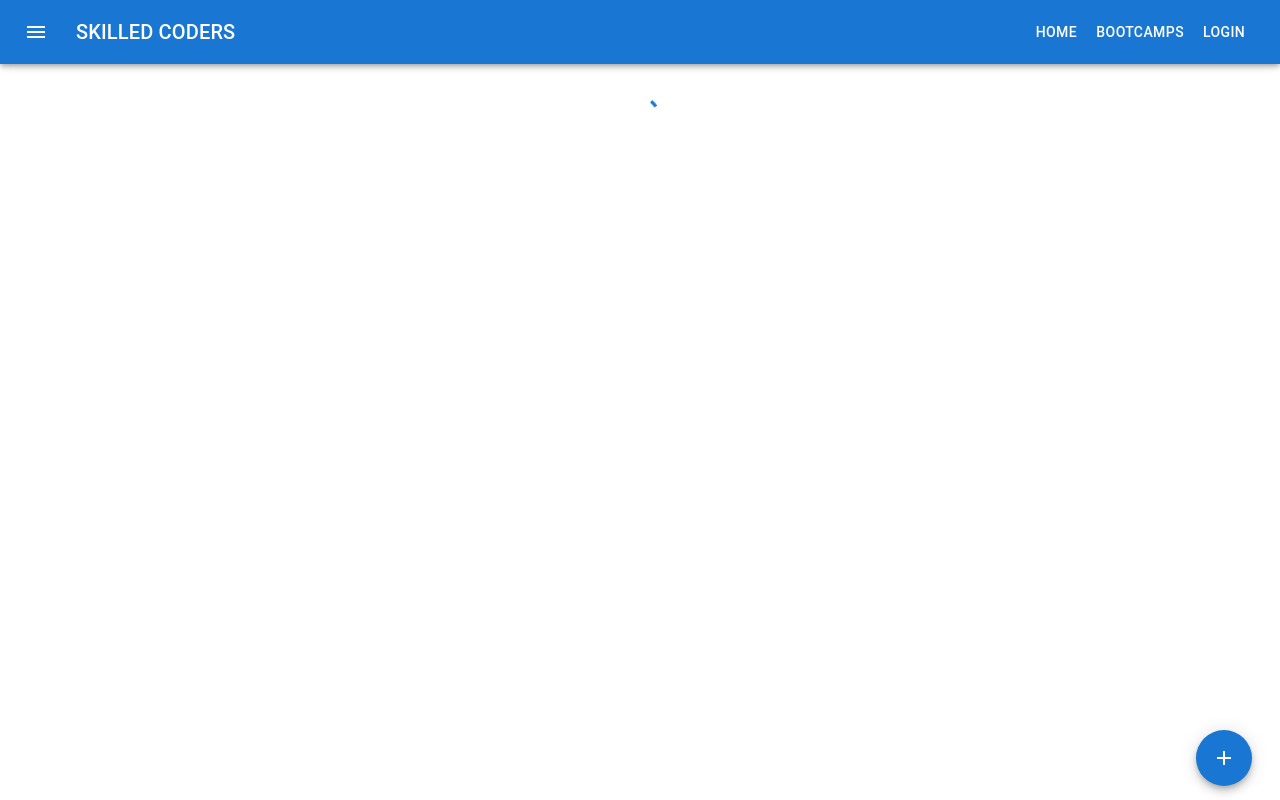
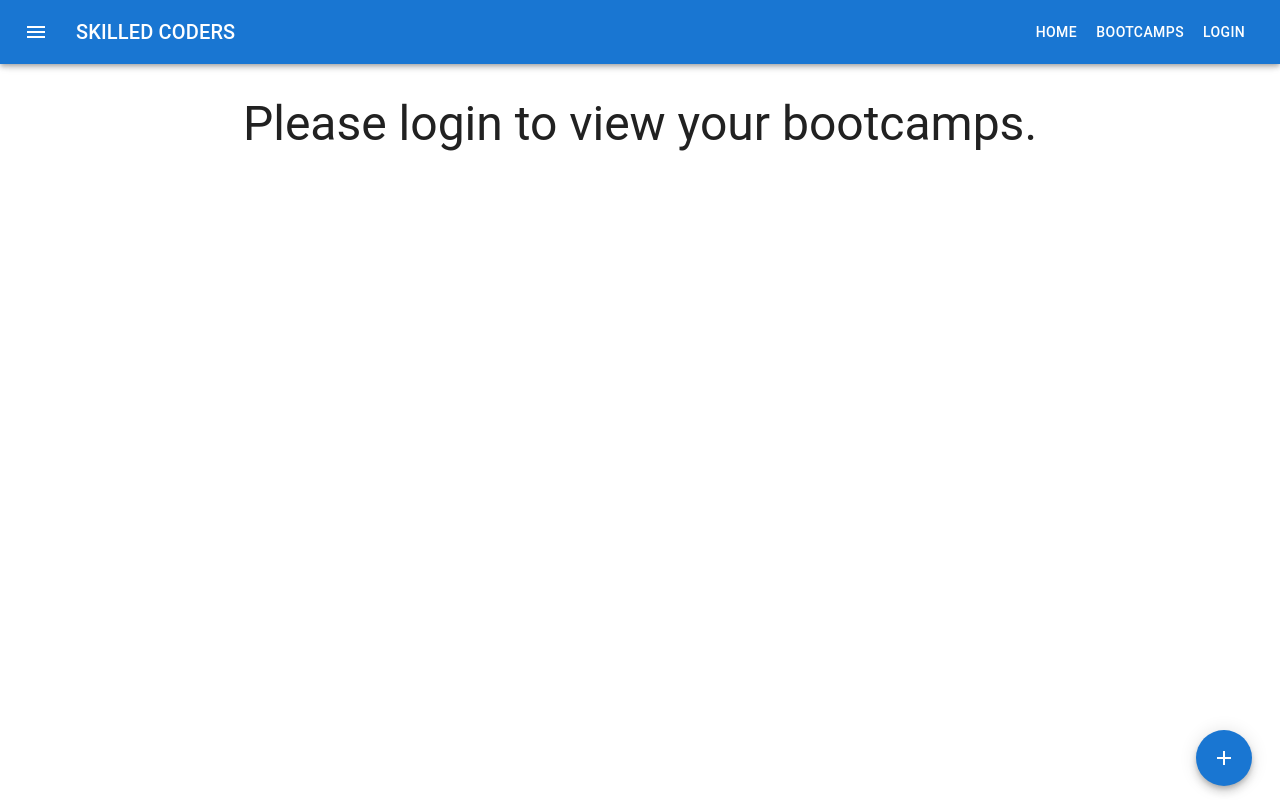
Before and after one commit to Bedlam343/Bootcamper, a React (Create React App) app in the folder client/: page /bootcamps/my-bootcamps in a window 1280 px wide. Built offline with nearby package versions, Linux system fonts and the light colour scheme.

Commit message:
my-bootcamp page not logged in message

```diff
--- a/client/src/pages/Bootcamp/MyBootcamps.js
+++ b/client/src/pages/Bootcamp/MyBootcamps.js
@@ -7,12 +7,13 @@ import { useAuth } from "store/AuthProvider";
 
 const MyBootcamps = () => {
   const { id: userId, token } = useAuth();
-  const [loading, setLoading] = useState(true);
+  const [loading, setLoading] = useState(false);
   const [bootcamps, setBootcamps] = useState([]);
 
   useEffect(() => {
     const fetchBootcamps = async () => {
       try {
+        setLoading(true);
         const response = await getMyBootcamps(userId, token);
         console.log(response.data.data);
         setBootcamps(response.data.data);
@@ -30,6 +31,13 @@ const MyBootcamps = () => {
   const render = () => {
     if (loading) {
       return <Loading />;
+    }
+    if(!token) {
+      return (
+        <Typography variant="h3" align="center">
+          Please login to view your bootcamps.
+        </Typography>
+      );
     }
     if (bootcamps.length > 0) {
       return (
```
